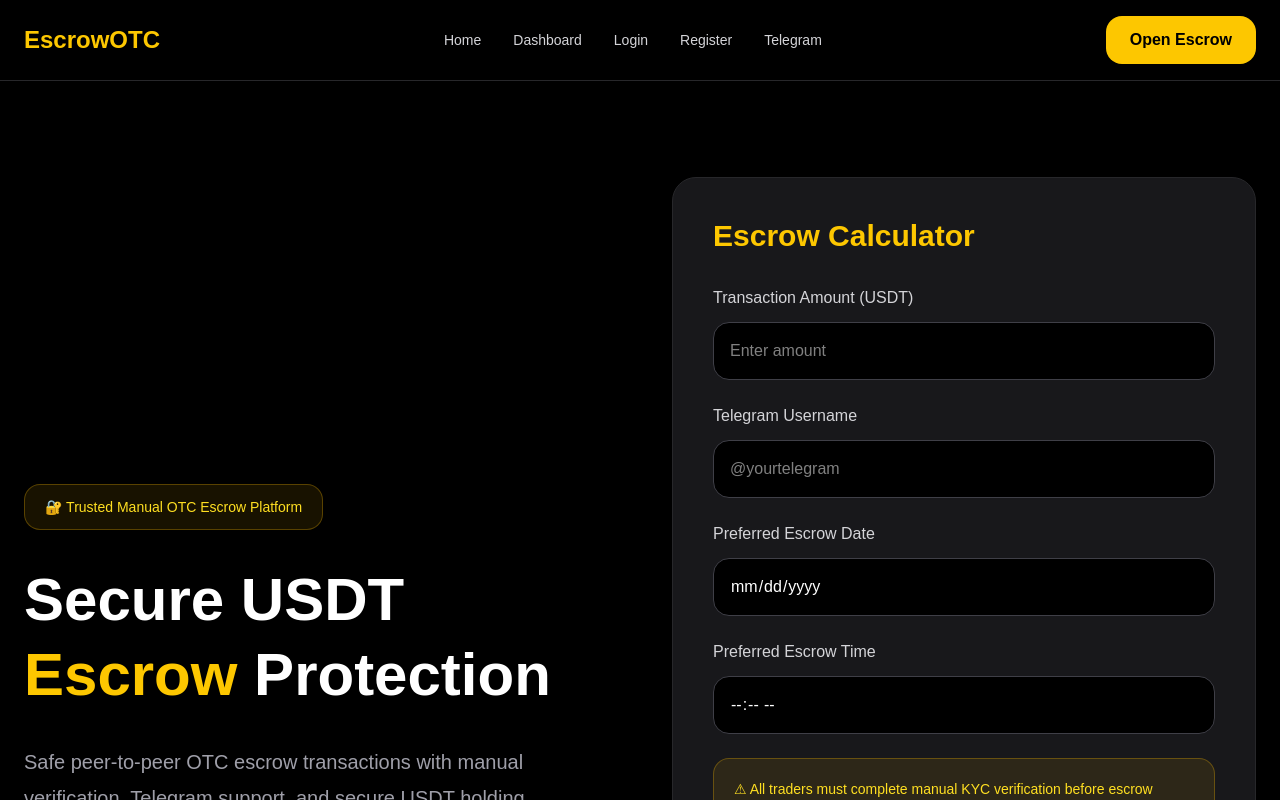
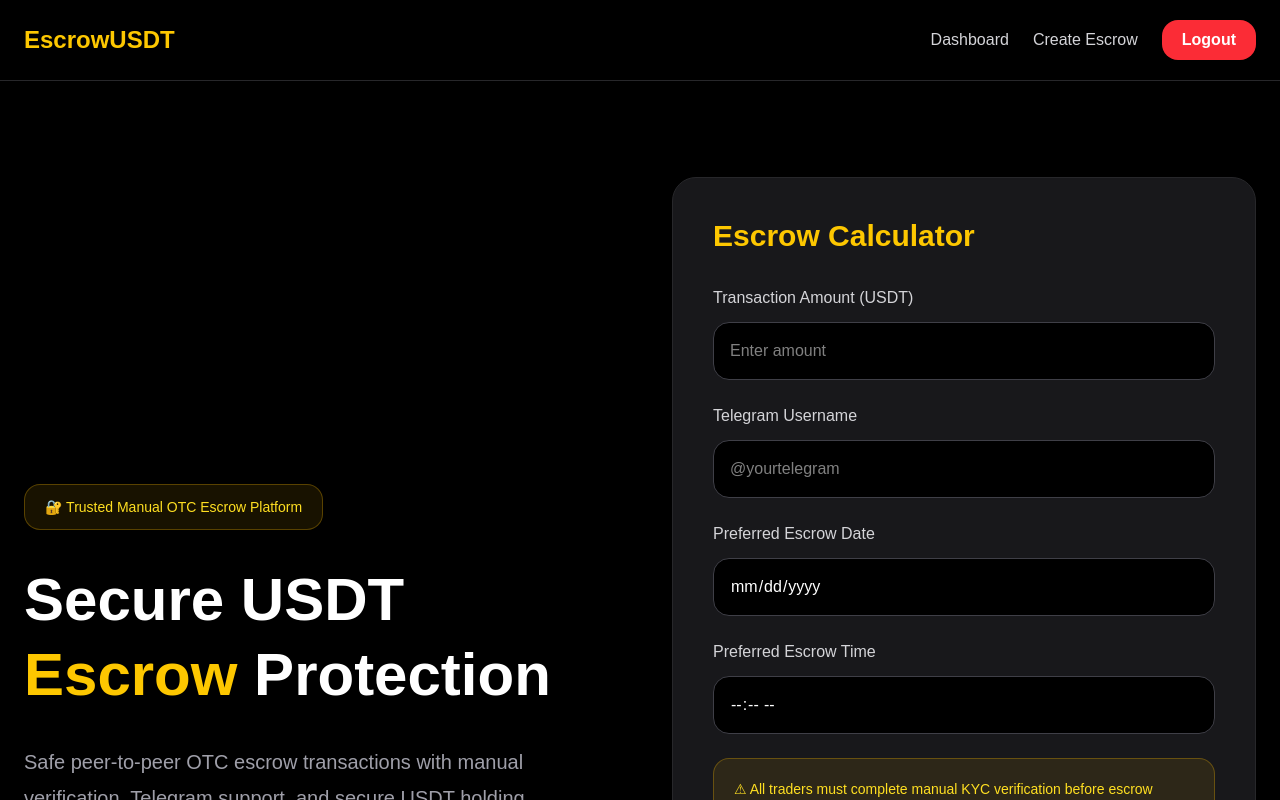
Before and after one commit to ingukasim/escrow-site, a Next.js app: page / in a window 1280 px wide. Shown: the top 800 px of the page. Built offline with nearby package versions, Linux system fonts and the light colour scheme; no server answers.

Commit message:
Added logout button

```diff
--- a/app/components/Navbar.tsx
+++ b/app/components/Navbar.tsx
@@ -1,64 +1,67 @@
 "use client";
 
+import Link from "next/link";
+import { useRouter } from "next/navigation";
+import { supabase } from "../../lib/supabase";
+
 export default function Navbar() {
+
+  const router = useRouter();
+
+  const handleLogout = async () => {
+
+    await supabase.auth.signOut();
+
+    router.push("/login");
+
+  };
+
   return (
-    <nav className="border-b border-zinc-800 bg-black sticky top-0 z-50">
+    <nav className="w-full border-b border-zinc-800 bg-black">
 
-      <div className="max-w-7xl mx-auto px-6 py-4 flex items-center justify-between">
+      <div className="max-w-7xl mx-auto px-6 py-5 flex items-center justify-between">
 
         {/* LOGO */}
-        <div className="text-2xl font-bold text-yellow-400">
-          EscrowOTC
-        </div>
+        <Link
+          href="/"
+          className="text-2xl font-bold text-yellow-400"
+        >
+
+          EscrowUSDT
+
+        </Link>
 
         {/* MENU */}
-        <div className="hidden md:flex items-center gap-8 text-sm font-medium">
+        <div className="flex items-center gap-6">
 
-          <a
-            href="/"
-            className="text-zinc-300 hover:text-yellow-400 transition-all"
-          >
-            Home
-          </a>
-
-          <a
+          <Link
             href="/dashboard"
             className="text-zinc-300 hover:text-yellow-400 transition-all"
           >
+
             Dashboard
-          </a>
 
-          <a
-            href="/login"
+          </Link>
+
+          <Link
+            href="/create-order"
             className="text-zinc-300 hover:text-yellow-400 transition-all"
           >
-            Login
-          </a>
 
-          <a
-            href="/register"
-            className="text-zinc-300 hover:text-yellow-400 transition-all"
+            Create Escrow
+
+          </Link>
+
+          <button
+            onClick={handleLogout}
+            className="bg-red-500 hover:bg-red-400 text-white font-bold px-5 py-2 rounded-2xl transition-all"
           >
-            Register
-          </a>
 
-          <a
-            href="https://t.me/TeathorUSTD"
-            target="_blank"
-            className="text-zinc-300 hover:text-yellow-400 transition-all"
-          >
-            Telegram
-          </a>
+            Logout
+
+          </button>
 
         </div>
-
-        {/* BUTTON */}
-        <a
-          href="/"
-          className="bg-yellow-400 hover:bg-yellow-300 text-black font-bold px-6 py-3 rounded-2xl transition-all"
-        >
-          Open Escrow
-        </a>
 
       </div>
 
```
